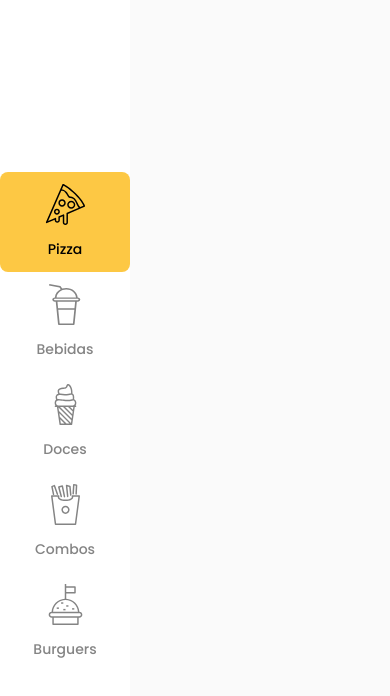
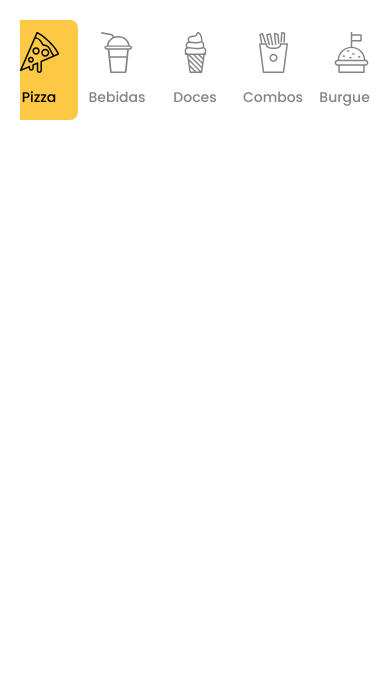
Before and after one commit to romulosous/restaurante, a Vue app: page / in a window 390 px wide. Shown: the top 696 px of the page. Built offline with nearby package versions, Linux system fonts and the light colour scheme.

Commit message:
Category menu responsive

```diff
--- a/src/assets/css/global.css
+++ b/src/assets/css/global.css
@@ -34,3 +34,18 @@ button, input, select, textarea {
 .category-menu ul li.active svg path {
   fill: black;
 }
+
+/* Small Desktops */
+
+@media screen and (max-width: 1000px){
+
+}
+
+
+
+/* Smartphones */
+@media screen and (max-width: 480px)  {
+  body {
+    background: white;
+ }
+}
--- a/src/components/CategoryMenu.vue
+++ b/src/components/CategoryMenu.vue
@@ -97,4 +97,24 @@ export default {
 .category-menu ul li.active p {
   color: black;
 }
+
+/* Tablets */
+@media screen and (max-width: 767px) {
+  .category-menu {
+    width: 100%;
+    height: fit-content;
+    background: white;
+  }
+
+  ul {
+    display: flex;
+    justify-content: center;
+    margin: 20px;
+    overflow: scroll;
+  }
+
+  ul li {
+    min-width: 78px;
+  }
+}
 </style>
```
